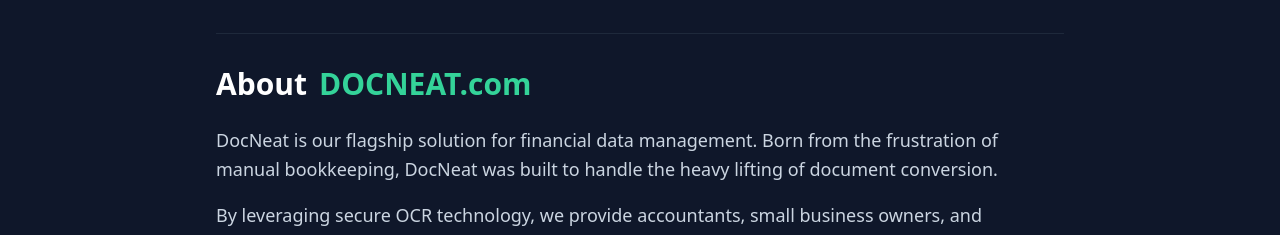
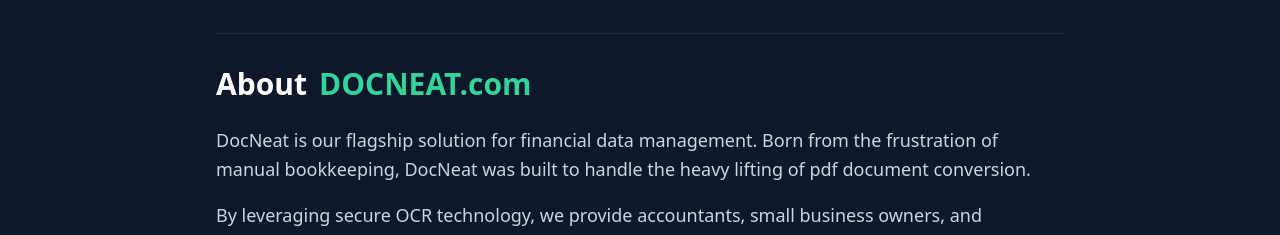
Before and after one commit to timarmstead/docneat-frontend, a Next.js app: page /about in a window 1280 px wide. Shown: the part 840-1075 px from the top of the page. Built offline with nearby package versions, Linux system fonts and the light colour scheme.

Commit message:
Update page.tsx

```diff
--- a/app/about/page.tsx
+++ b/app/about/page.tsx
@@ -46,7 +46,7 @@ export default function AboutPage() {
               About <span className="text-emerald-400">DOCNEAT.com</span>
             </h2>
             <p>
-              DocNeat is our flagship solution for financial data management. Born from the frustration of manual bookkeeping, DocNeat was built to handle the heavy lifting of document conversion.
+              DocNeat is our flagship solution for financial data management. Born from the frustration of manual bookkeeping, DocNeat was built to handle the heavy lifting of pdf document conversion.
             </p>
             <p className="mt-4">
               By leveraging secure OCR technology, we provide accountants, small business owners, and bookkeepers with an instant way to turn flat PDF bank statements into actionable Excel, CSV, or QuickBooks-ready data.
```
